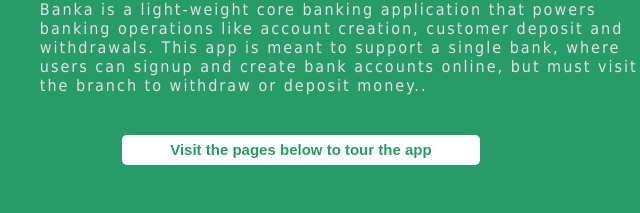
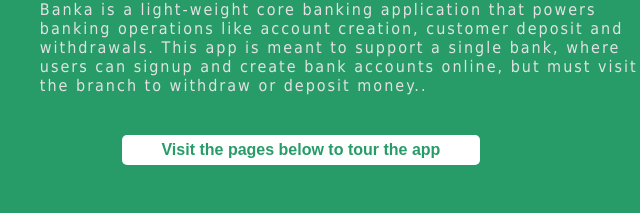
Before and after one commit to samoffem/banka, a plain HTML site: page index.html in a window 1280 px wide. Shown: the part 323-536 px from the top of the page, 293-933 px from the left. Drawn offline with Linux system fonts and the light colour scheme.

Commit message:
changed font size

```diff
--- a/index.css
+++ b/index.css
@@ -71,7 +71,7 @@ nav a{
     background-color: white;
     padding:0 20px;
     color: #279c68;
-    font-size: 15px;
+    font-size: 1em;
     border: none;
     font-weight: bold;
     border-radius: 5px;
```
